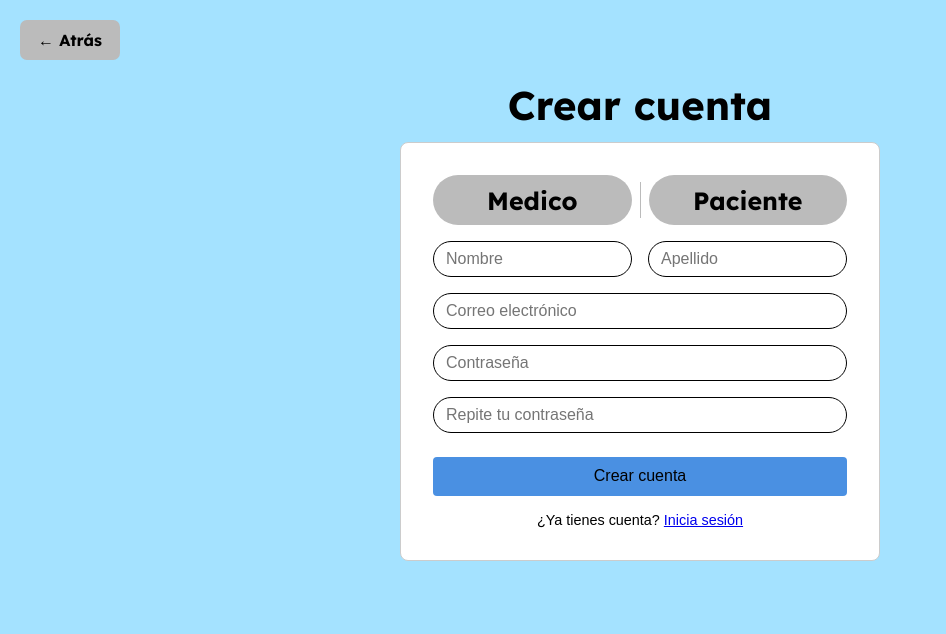
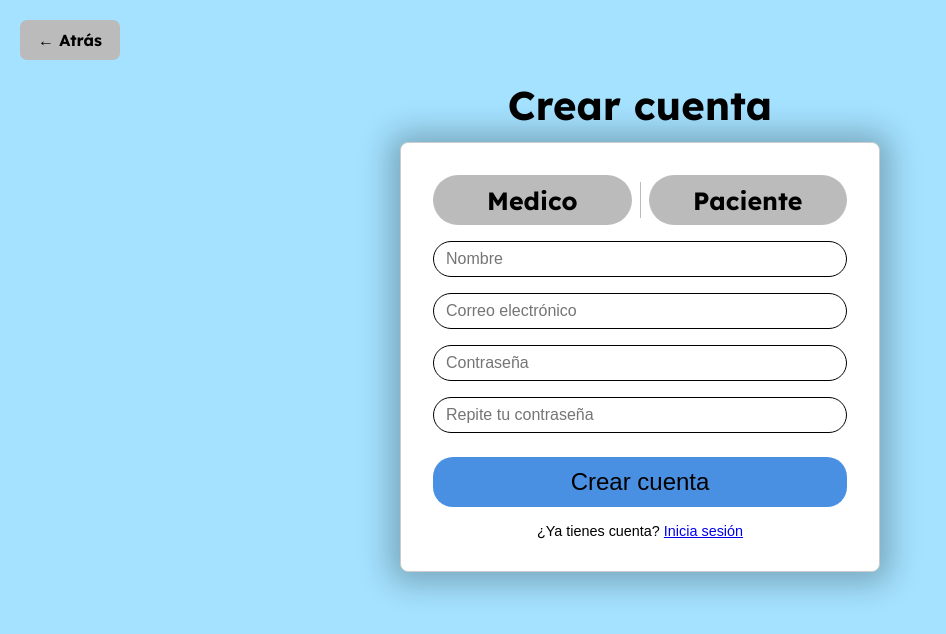
Before and after one commit to tincho1708/MediApp-Proyecto, a Vue app in the folder Front-end/ProyectoVue-MediApp/: page / in a window 1280 px wide. Both pictures are taken after a click on the button "Registrarse". Shown: the top 634 px of the page, without its empty margins (0-946 px from the left). Built offline with nearby package versions, Linux system fonts and the light colour scheme.

Commit message:
boludeces de registrar

```diff
--- a/Front-end/ProyectoVue-MediApp/src/components/registrar.vue
+++ b/Front-end/ProyectoVue-MediApp/src/components/registrar.vue
@@ -7,7 +7,6 @@ const emit = defineEmits(['ir-a-login', 'ir-a-bienvenida', 'ir-a-principal'])
 
 const form = ref({
   nombre: '',
-  apellido: '',
   email: '',
   telefono: '',
   password: '',
@@ -19,21 +18,6 @@ const exito = ref(false)
 const estado1 = ref('inactivo')
 const estado2 = ref('inactivo')
 
-function validar(): boolean {
-  if (!form.value.nombre || !form.value.apellido || !form.value.email || !form.value.password) {
-    error.value = 'Por favor completa todos los campos obligatorios.'
-    return false
-  }
-  if (form.value.password !== form.value.confirmarPassword) {
-    error.value = 'Las contraseñas no coinciden.'
-    return false
-  }
-  if (form.value.password.length < 8) {
-    error.value = 'La contraseña debe tener al menos 8 caracteres.'
-    return false
-  }
-  return true
-}
 
 function seleccionar(tipo: 'Medico' | 'Paciente') {
   console.log(tipo)
@@ -79,16 +63,11 @@ let estado2 = (document.querySelector('.boton2') as HTMLButtonElement).value;
     </div>
 
     <form v-if="!exito" autocomplete="off">
-      <div class="fila-doble">
+
         <div class="campo">
 
           <input id="nombre" v-model="form.nombre" type="text" placeholder="Nombre" required />
         </div>
-        <div class="campo">
-
-          <input id="apellido" v-model="form.apellido" type="text" placeholder="Apellido" required />
-        </div>
-      </div>
 
       <div class="campo">
         <input id="email" v-model="form.email" type="email" placeholder="Correo electrónico" required />
@@ -180,21 +159,13 @@ boton1.activo, .boton2.activo {
   border-radius: 8px;
   background-color: #FFFFFF;
   overflow: hidden;
+  box-shadow: 0 1px 29.7px 11px rgba(0, 0, 0, 0.25);
 }
 
 form {
   width: 100%;
 }
 
-.fila-doble {
-  display: flex;
-  gap: 16px;
-}
-
-.fila-doble .campo {
-  flex: 1;
-  min-width: 0;
-}
 
 .campo {
   font-family: 'Lexend', sans-serif;
@@ -229,9 +200,10 @@ input:focus {
   background: #4a90e2;
   color: black;
   border: none;
-  border-radius: 4px;
-  font-size: 16px;
+  border-radius: 20px;
+  font-size: 24px;
   cursor: pointer;
+  height: 50px;
 }
 
 button:hover {
```
